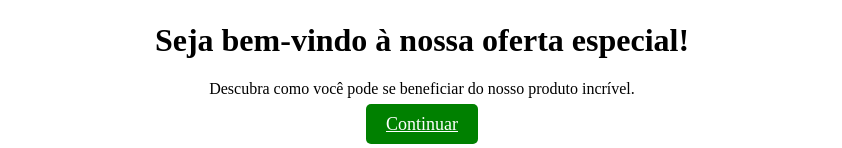
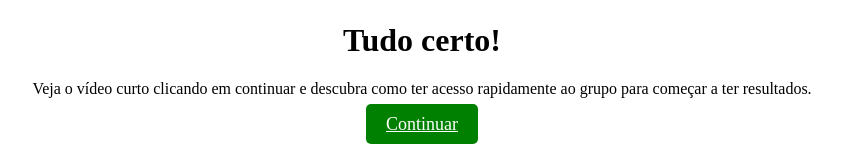
Before and after one commit to blackdfx/lucrandoaovivo.online, a plain HTML site: page index.html in a window 1280 px wide. Shown: the part 484-632 px from the top of the page, without its empty margins (218-1060 px from the left). Drawn offline with Linux system fonts and the light colour scheme.

Commit message:
Update index.html

```diff
--- a/index.html
+++ b/index.html
@@ -29,8 +29,8 @@
 <body>
     <div class="container">
         <img src="https://i.ibb.co/fD3xGqq/check-icone-1-scaled.png" alt="check-icone-1-scaled" border="0">
-        <h1>Seja bem-vindo à nossa oferta especial!</h1>
-        <p>Descubra como você pode se beneficiar do nosso produto incrível.</p>
+        <h1>Tudo certo!</h1>
+        <p>Veja o vídeo curto clicando em continuar e descubra como ter acesso rapidamente ao grupo para começar a ter resultados.</p>
         <a href="seu-link-de-destino" class="botao-continuar">Continuar</a>
     </div>
 </body>
```
